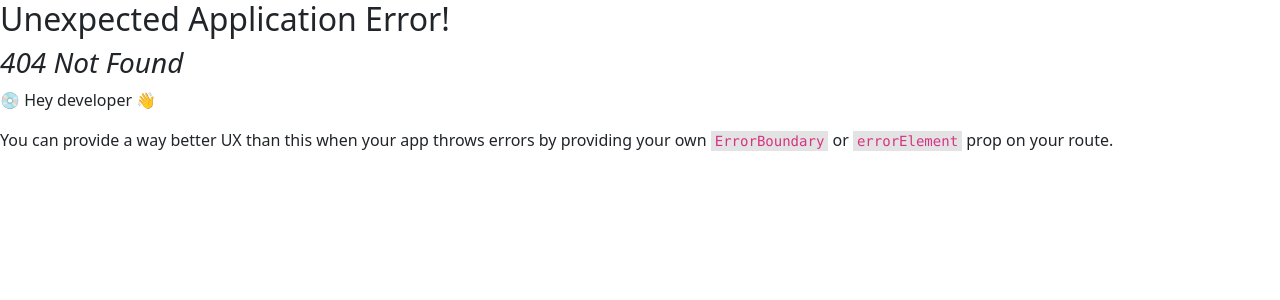
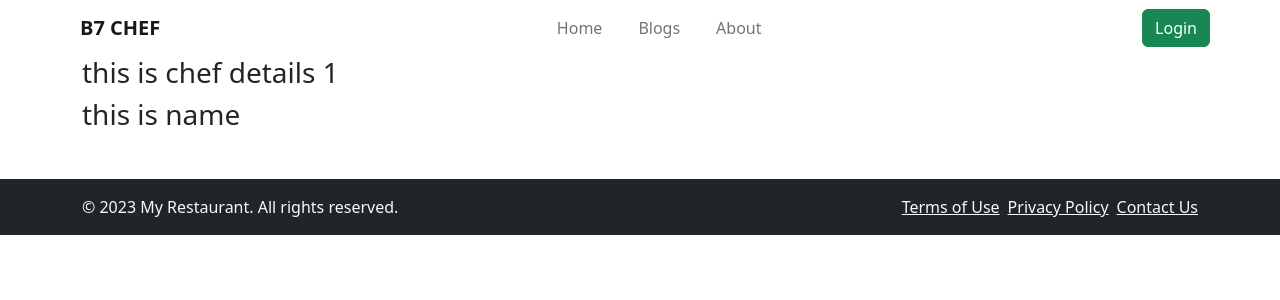
Before and after one commit to AhnafAlve/b7-chef-client, a React (Vite) app: page /chefs/1 in a window 1280 px wide. Before the commit this address had no page. Shown: the top 300 px of the page. Built offline with nearby package versions, Linux system fonts and the light colour scheme.

Commit message:
custom router file added

```diff
--- a/src/pages/Chefs/Chef.jsx
+++ b/src/pages/Chefs/Chef.jsx
@@ -2,18 +2,18 @@ import React from 'react';
 import { Link } from 'react-router-dom';
 
 const Chef = ({ chef }) => {
-    const { name, experience, numchefs, likes, chefPicture, details } = chef;
+    const { id, name, experience, numchefs, likes, chefPicture, details } = chef;
 
     return (
         <div className='col-md-4 mt-5'>
-            <div className="card" style={{ width: '25rem' }}>
+            <div className="card p-3" style={{ width: '25rem' }}>
                 <img className="card-img-top" src={chefPicture} alt="Card image cap" />
                 <div className="card-body">
                     <h3 className="card-title">{name}</h3>
                     <p className="card-text">Years of experience: {experience}</p>
                     <p className="card-text">Likes: {likes}</p>
                     <p className="card-text">Numbers of recipes: {numchefs}</p>
-                    <Link to="/details" className="btn btn-success">
+                    <Link to={`chefs/${id}`} className="btn btn-success">
                         View Recipes
                     </Link>
                 </div>
--- a/src/pages/Details/Details.jsx
+++ b/src/pages/Details/Details.jsx
@@ -1,9 +1,12 @@
 import React from 'react';
+import { useParams } from 'react-router-dom';
 
 const Details = () => {
+    const {id, name}= useParams();
     return (
-        <div>
-            <h3>this is chef details</h3>
+        <div className='container'>
+            <h3>this is chef details {id} </h3>
+            <h3> this is name {name}</h3>
         </div>
     );
 };
```
Also changed, not shown: src/main.jsx (+3 -36 lines), src/routes/Routes.jsx (added, +34 -0 lines).
